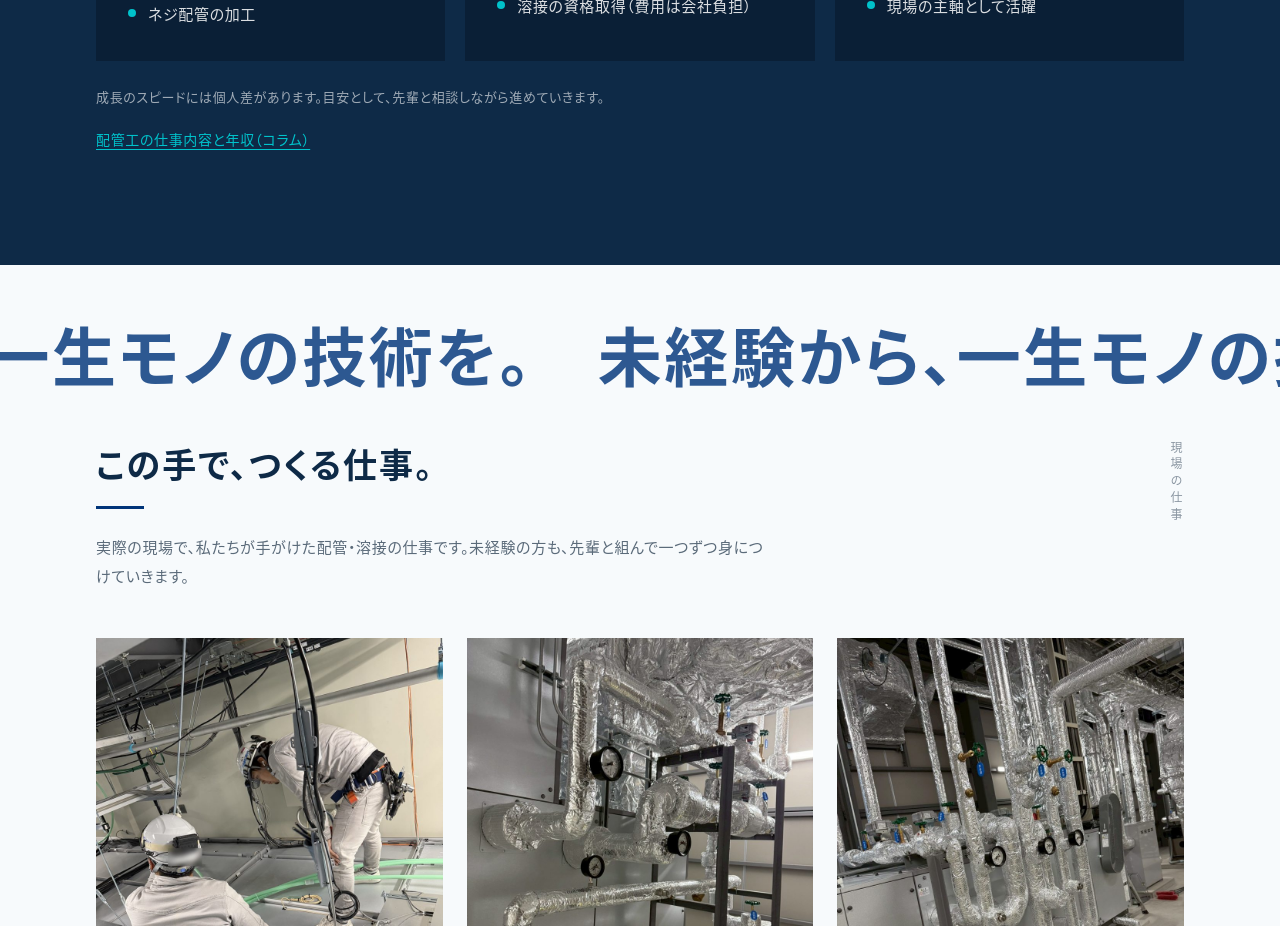
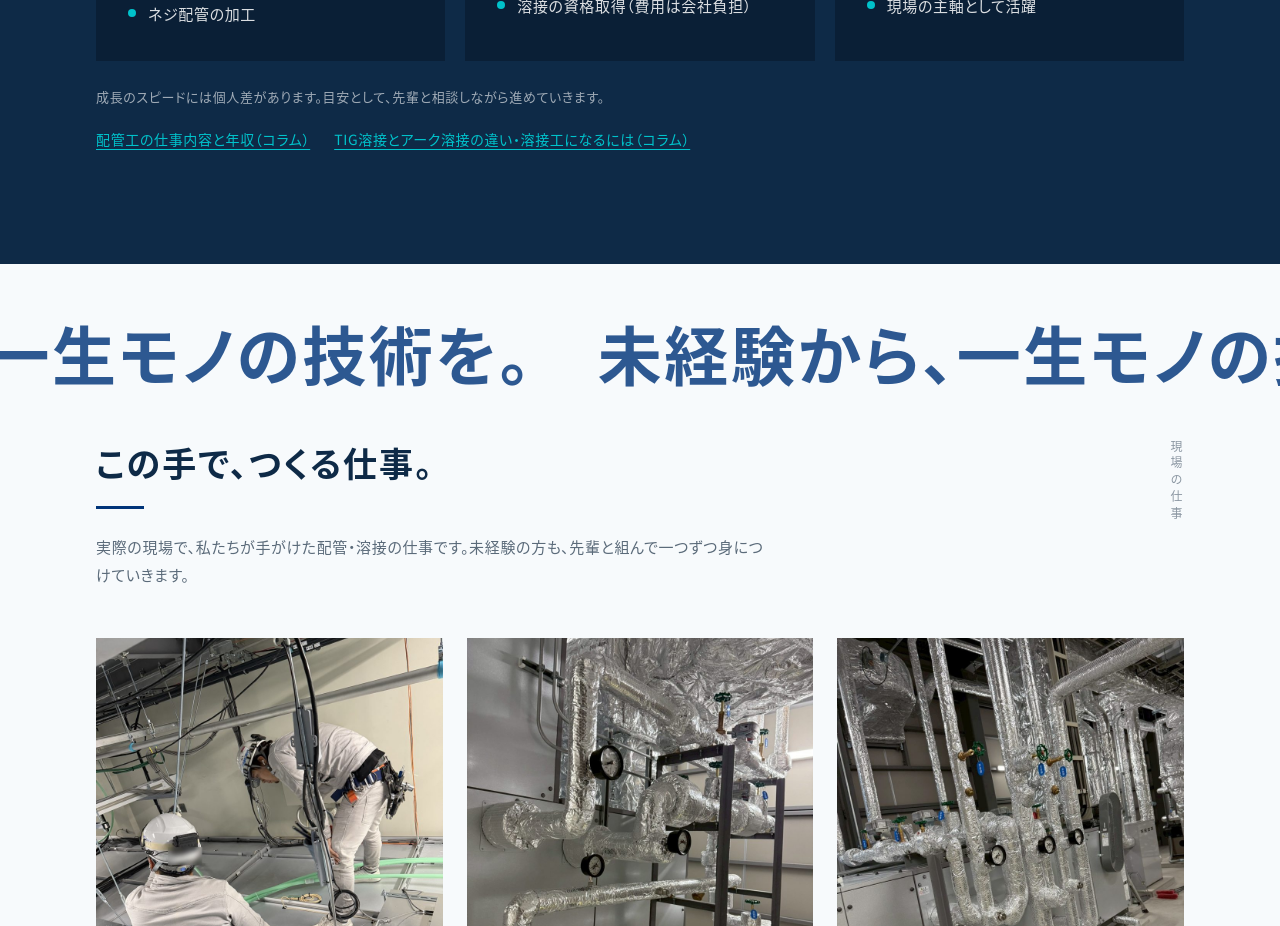
Before and after one commit to shimatani-kenta-ctrl/sukoyaka-line-web, a Next.js app: page /recruit in a window 1280 px wide. Shown: the part 4420-5346 px from the top of the page. Built offline with nearby package versions, Linux system fonts and the light colour scheme.

Commit message:
採用情報の育成ステップ下に、溶接のコラムへのリンクを追加
Co-Authored-By: Claude Opus 5.5 <noreply@anthropic.com>
Claude-Session: https://claude.ai/code/session_01UnfY35eMdocWXYBroc2QT6

```diff
--- a/src/app/recruit/page.tsx
+++ b/src/app/recruit/page.tsx
@@ -356,9 +356,14 @@ export default function RecruitPage() {
           <p className="mt-6 text-[13px] text-white/60">
             成長のスピードには個人差があります。目安として、先輩と相談しながら進めていきます。
           </p>
-          <Link href="/column/pipefitter-job/" className="mt-4 inline-block text-[14px] text-sky underline underline-offset-4">
-            配管工の仕事内容と年収（コラム）
-          </Link>
+          <div className="mt-4 flex flex-col gap-2 text-[14px] md:flex-row md:gap-6">
+            <Link href="/column/pipefitter-job/" className="text-sky underline underline-offset-4">
+              配管工の仕事内容と年収（コラム）
+            </Link>
+            <Link href="/column/tig-arc-welding/" className="text-sky underline underline-offset-4">
+              TIG溶接とアーク溶接の違い・溶接工になるには（コラム）
+            </Link>
+          </div>
         </Container>
       </section>
 
```
